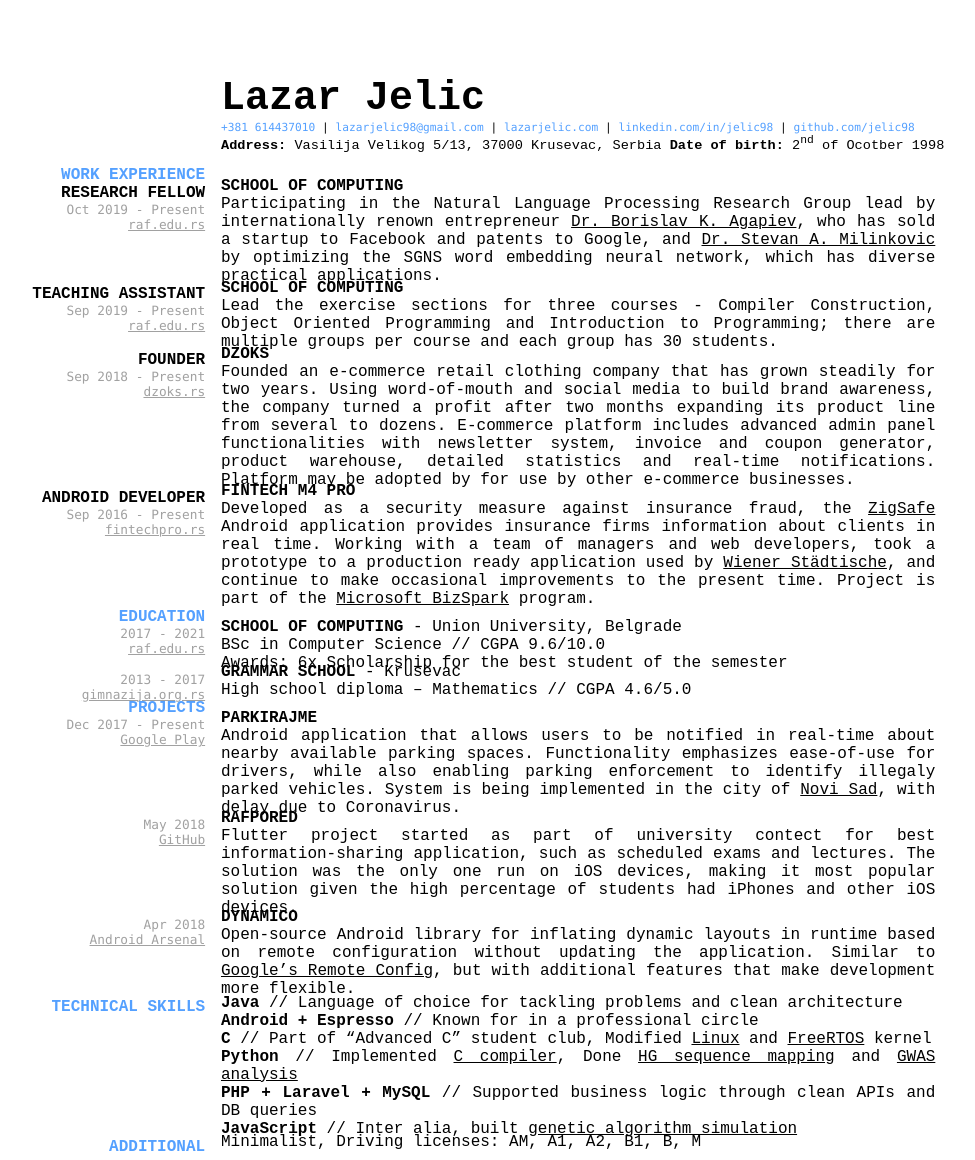
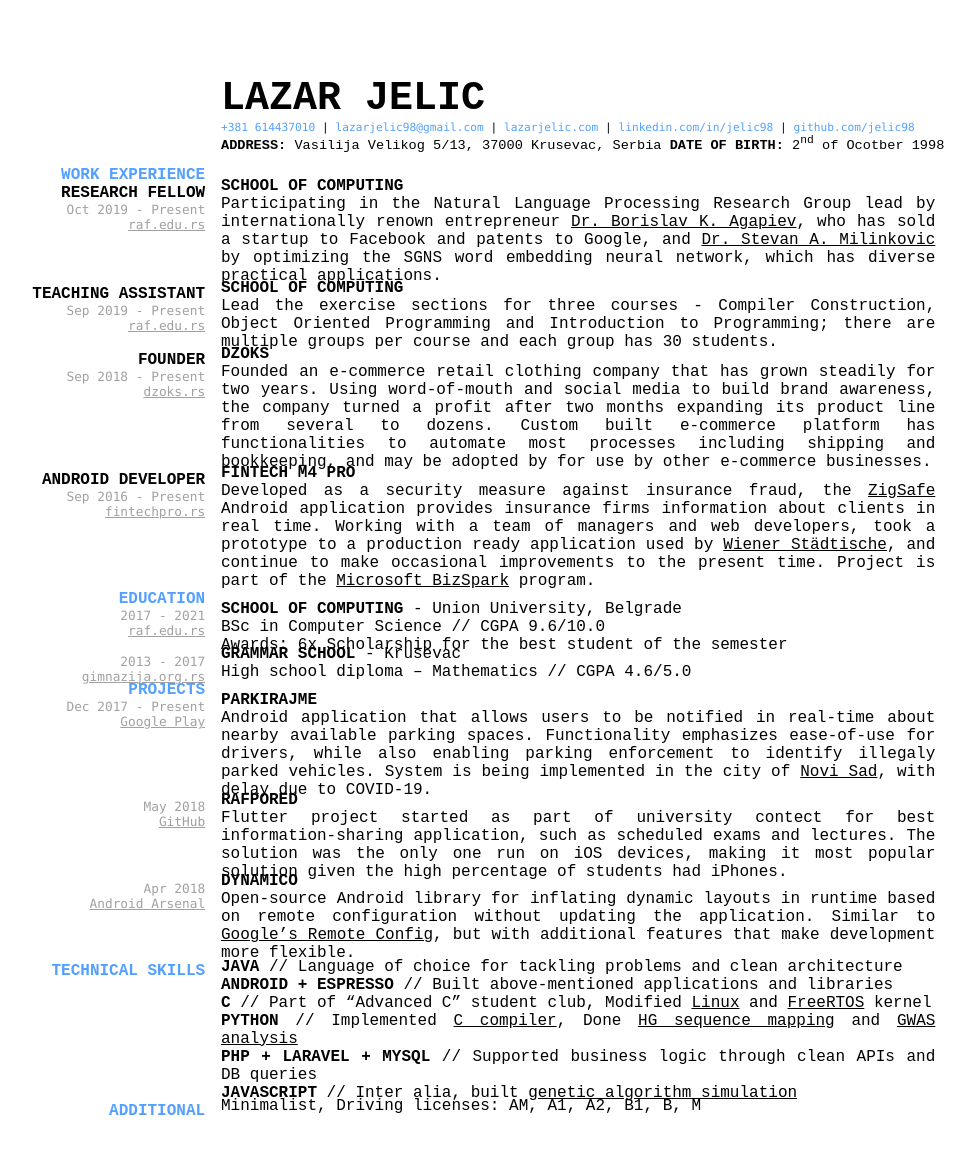
Before and after one commit to jelic98/cv, a Jekyll site: the page built from index.md, in a window 1280 px wide. Shown: the whole page, without its empty margins (53-1028 px from the left). Built offline with Jekyll 4.4.1, drawn with Linux system fonts in a browser that asks for light colours; our own code applies the rules of GitHub Pages for plain Markdown files.

Commit message:
Finished capitalization

```diff
--- a/index.md
+++ b/index.md
@@ -1,7 +1,7 @@
 ---
 layout: cv
 ---
-# Lazar Jelic
+# LAZAR JELIC
 
 <div id="links">
 <a href="tel:+381614437010">+381 614437010</a>
@@ -12,8 +12,8 @@ layout: cv
 </div>
 
 <div id="info">
-<strong>Address:</strong> Vasilija Velikog 5/13, 37000 Krusevac, Serbia
-<strong>Date of birth:</strong> 2<sup>nd</sup> of Ocotber 1998
+<strong>ADDRESS:</strong> Vasilija Velikog 5/13, 37000 Krusevac, Serbia
+<strong>DATE OF BIRTH:</strong> 2<sup>nd</sup> of Ocotber 1998
 </div>
 
 ## WORK EXPERIENCE
@@ -25,7 +25,13 @@ layout: cv
 <div class="up3" markdown="1">
 __SCHOOL OF COMPUTING__
 
-Participating in the Natural Language Processing Research Group lead by internationally renown entrepreneur [Dr. Borislav K. Agapiev](https://www.raf.edu.rs/en/component/k2/item/5583-agapiev-k-borislav), who has sold a startup to Facebook and patents to Google, and [Dr. Stevan A. Milinkovic](https://www.raf.edu.rs/en/component/k2/item/5578-milinkovic-a-stevan) by optimizing the SGNS word embedding neural network, which has diverse practical applications.
+Participating in the Natural Language Processing Research Group lead by
+internationally renown entrepreneur
+[Dr. Borislav K. Agapiev](https://www.raf.edu.rs/en/component/k2/item/5583-agapiev-k-borislav),
+who has sold a startup to Facebook and patents to Google, and
+[Dr. Stevan A. Milinkovic](https://www.raf.edu.rs/en/component/k2/item/5578-milinkovic-a-stevan)
+by optimizing the SGNS word embedding neural network, which has diverse
+practical applications.
 </div>
 
 ### TEACHING ASSISTANT
@@ -35,7 +41,8 @@ Participating in the Natural Language Processing Research Group lead by internat
 <div class="up3" markdown="1">
 __SCHOOL OF COMPUTING__
 
-Lead the exercise sections for three courses - Compiler Construction, Object Oriented Programming and Introduction to Programming;
+Lead the exercise sections for three courses - Compiler Construction,
+Object Oriented Programming and Introduction to Programming;
 there are multiple groups per course and each group has 30 students.
 
 ### FOUNDER
@@ -45,10 +52,12 @@ there are multiple groups per course and each group has 30 students.
 <div class="up3" markdown="1">
 __DZOKS__
 
-Founded an e-commerce retail clothing company that has grown steadily for two years.
-Using word-of-mouth and social media to build brand awareness, the company turned a profit after two months expanding its product line from several to dozens.
-E-commerce platform includes advanced admin panel functionalities with newsletter system, invoice and coupon generator, product warehouse, detailed statistics and real-time notifications.
-Platform may be adopted by for use by other e-commerce businesses.
+Founded an e-commerce retail clothing company that has grown steadily for two
+years. Using word-of-mouth and social media to build brand awareness,
+the company turned a profit after two months expanding its product line from
+several to dozens. Custom built e-commerce platform has functionalities to
+automate most processes including shipping and bookkeeping, and may be adopted
+by for use by other e-commerce businesses.
 </div>
 
 ### ANDROID DEVELOPER
@@ -58,9 +67,17 @@ Platform may be adopted by for use by other e-commerce businesses.
 <div class="up3" markdown="1">
 __FINTECH M4 PRO__
 
-Developed as a security measure against insurance fraud, the [ZigSafe](https://app.zigsafe.com) Android application provides insurance firms information about clients in real time.
-Working with a team of managers and web developers, took a prototype to a production ready application used by [Wiener Städtische](https://wiener.co.rs), and continue to make occasional improvements to the present time.
-Project is part of the [Microsoft BizSpark](https://startups.microsoft.com) program.
+Developed as a security measure against insurance fraud, the
+[ZigSafe](https://app.zigsafe.com)
+Android application provides insurance
+firms information about clients in real time. Working with a team of managers
+and web developers, took a prototype to a production ready application used
+by
+[Wiener Städtische](https://wiener.co.rs),
+and continue to make occasional
+improvements to the present time. Project is part of the
+[Microsoft BizSpark](https://startups.microsoft.com)
+program.
 </div>
 
 ## EDUCATION
@@ -95,9 +112,12 @@ High school diploma – Mathematics
 <div class="up2" markdown="1">
 __PARKIRAJME__
 
-Android application that allows users to be notified in real-time about nearby available parking spaces.
-Functionality emphasizes ease-of-use for drivers, while also enabling parking enforcement to identify illegaly parked vehicles.
-System is being implemented in the city of [Novi Sad](https://en.wikipedia.org/wiki/Novi_Sad), with delay due to Coronavirus.
+Android application that allows users to be notified in real-time about nearby
+available parking spaces. Functionality emphasizes ease-of-use for drivers,
+while also enabling parking enforcement to identify illegaly parked vehicles.
+System is being implemented in the city of
+[Novi Sad](https://en.wikipedia.org/wiki/Novi_Sad),
+with delay due to COVID-19.
 </div>
 
 #### May 2018
@@ -106,8 +126,10 @@ System is being implemented in the city of [Novi Sad](https://en.wikipedia.org/w
 <div class="up2" markdown="1">
 __RAFPORED__
 
-Flutter project started as part of university contect for best information-sharing application, such as scheduled exams and lectures.
-The solution was the only one run on iOS devices, making it most popular solution given the high percentage of students had iPhones and other iOS devices.
+Flutter project started as part of university contect for best
+information-sharing application, such as scheduled exams and lectures.
+The solution was the only one run on iOS devices, making it most popular
+solution given the high percentage of students had iPhones.
 </div>
 
 #### Apr 2018
@@ -116,30 +138,43 @@ The solution was the only one run on iOS devices, making it most popular solutio
 <div class="up2" markdown="1">
 __DYNAMICO__
 
-Open-source Android library for inflating dynamic layouts in runtime based on remote configuration without updating the application.
-Similar to [Google's Remote Config](https://firebase.google.com/docs/remote-config), but with additional features that make development more flexible.
+Open-source Android library for inflating dynamic layouts in runtime based
+on remote configuration without updating the application. Similar to
+[Google's Remote Config](https://firebase.google.com/docs/remote-config),
+but with additional features that make development more flexible.
 </div>
 
 ## TECHNICAL SKILLS
 
 <div class="up1" markdown="1">
-__Java__
+__JAVA__
 // Language of choice for tackling problems and clean architecture
 
-__Android + Espresso__
-// Known for in a professional circle
+__ANDROID + ESPRESSO__
+// Built above-mentioned applications and libraries
 
 __C__
-// Part of "Advanced C" student club, Modified [Linux](https://github.com/jelic98/raf_os) and [FreeRTOS](https://github.com/jelic98/raf_srv) kernel
+// Part of "Advanced C" student club,
+Modified
+[Linux](https://github.com/jelic98/raf_os)
+and
+[FreeRTOS](https://github.com/jelic98/raf_srv)
+kernel
 
-__Python__
-// Implemented [C compiler](https://github.com/jelic98/c_compiler), Done [HG sequence mapping](https://github.com/jelic98/raf_uub/blob/master/project_2/main.ipynb) and [GWAS analysis](https://github.com/jelic98/raf_uub/blob/master/project_1/main.ipynb)
+__PYTHON__
+// Implemented
+[C compiler](https://github.com/jelic98/c_compiler),
+Done
+[HG sequence mapping](https://github.com/jelic98/raf_uub/blob/master/project_2/main.ipynb)
+and
+[GWAS analysis](https://github.com/jelic98/raf_uub/blob/master/project_1/main.ipynb)
 
-__PHP + Laravel + MySQL__
+__PHP + LARAVEL + MYSQL__
 // Supported business logic through clean APIs and DB queries
 
-__JavaScript__
-// Inter alia, built [genetic algorithm simulation](https://lazarjelic.com/ecloga/projects/genetic)
+__JAVASCRIPT__
+// Inter alia, built
+[genetic algorithm simulation](https://lazarjelic.com/ecloga/projects/genetic)
 </div>
 
 ## ADDITIONAL
```
